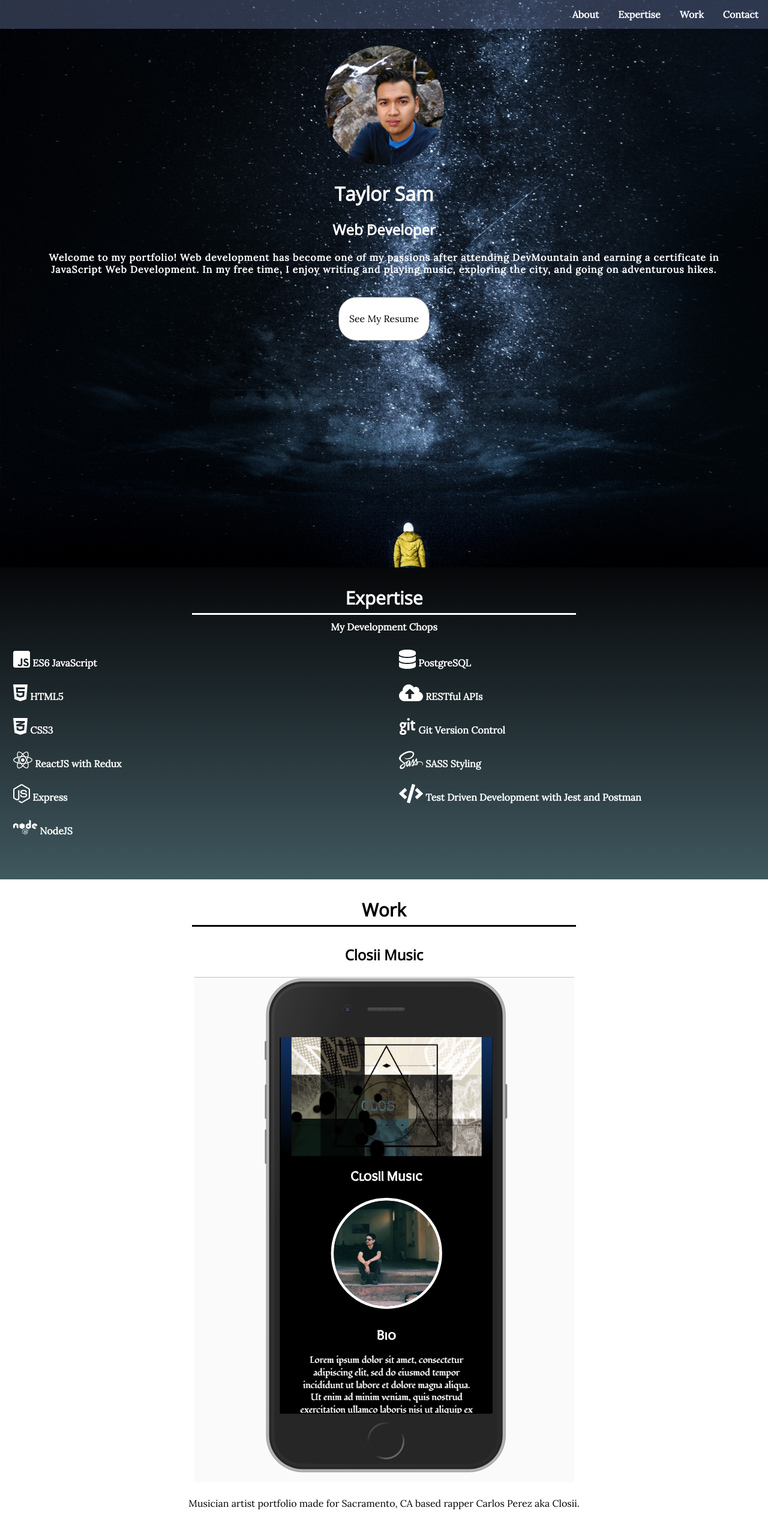
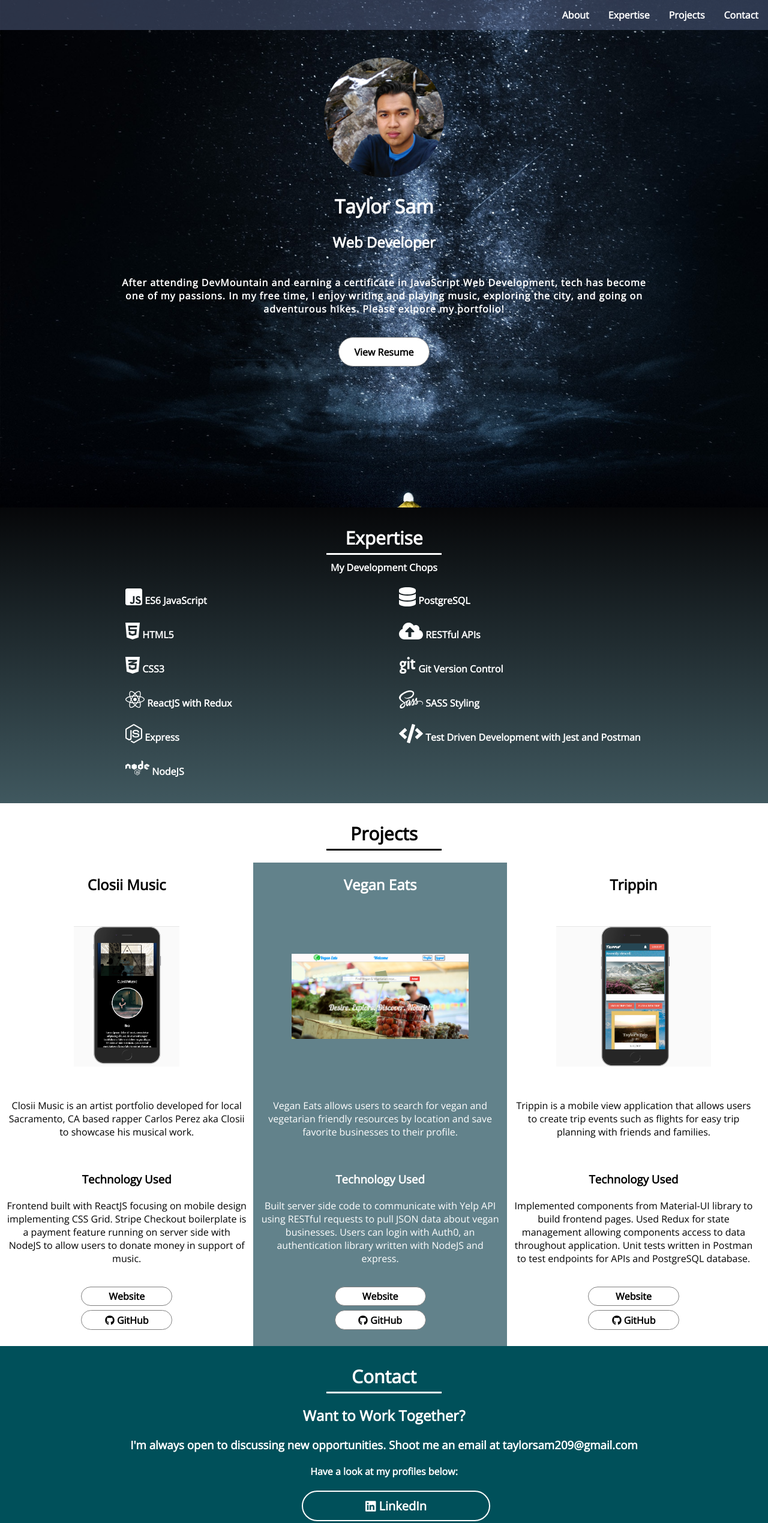
Before and after one commit to taylorsam209/personal-portfolio, a React (Create React App) app: page / in a window 1280 px wide. Shown: the top 2539 px of the page at 60% size. Built offline with nearby package versions, Linux system fonts and the light colour scheme; the HTML template or start-up script is replaced by a standard one.

Commit message:
Completed desktop view, and tablet view

```diff
--- a/src/App.css
+++ b/src/App.css
@@ -19,7 +19,7 @@ h1, h2 {
   list-style-type: none;
   margin: 0;
   padding: 0;
-  overflow: hidden;
+  /* overflow: hidden; */
 }
 
 .nav li {
@@ -49,11 +49,11 @@ h1, h2 {
   -webkit-transition: 0.5s; /* Safari */
   transition: 0.5s;
   border: solid 1px gray;
+  font-weight: bold;
 }
 
 .button:hover {
   color: white;
-  font-weight: bold;
   width: 160px;
   background: #1484ec;
 }
@@ -63,10 +63,16 @@ h1, h2 {
   width: 100vw;
 }
 
-#footer{
+#footer {
   padding-top: 20px;
   padding-bottom: 20px;
   height: auto;
   width: 100vw;
   background-color: rgb(34, 34, 34)
 }
+
+@media (min-width: 900px) {
+   .button {
+    padding: 1% 0;
+  }
+}
--- a/src/App.js
+++ b/src/App.js
@@ -13,7 +13,7 @@ class App extends Component {
         <div className='nav-container'>
           <ul className='nav'>
             <li><AnchorLink offset="46" href="#page4">Contact</AnchorLink></li>
-            <li><AnchorLink offset="46" href='#page3'>Work</AnchorLink></li>
+            <li><AnchorLink offset="46" href='#page3'>Projects</AnchorLink></li>
             <li><AnchorLink offset="46" href='#page2'>Expertise</AnchorLink></li>
             <li><AnchorLink offset="46" href='#page1'>About</AnchorLink></li>
           </ul>
--- a/src/components/About/About.css
+++ b/src/components/About/About.css
@@ -21,3 +21,22 @@
     font-weight: bold;
     letter-spacing: 1px;
 }
+
+@media (min-width: 700px) {
+    .bio-img{
+        margin-top: 50px;
+    }
+    .bio-description {
+        padding: 0 70px 20px 70px;
+    }
+}
+
+@media (min-width: 900px) {
+    .About {
+        height: 800px;
+    }
+
+    .bio-description {
+        padding: 20px 200px;
+    }
+}
--- a/src/components/About/About.js
+++ b/src/components/About/About.js
@@ -8,15 +8,18 @@ class About extends Component {
         return (
             <div className='About'>
 
-                    <img className="bio-img" src={profile} alt="Profile" />
+                <img className="bio-img" src={profile} alt="Profile" />
 
                 <h1>Taylor Sam</h1>
                 <h2>Web Developer</h2>
-                <p className="bio-description"> Welcome to my portfolio! Web development has become one of my passions
-                after attending DevMountain and earning a certificate in JavaScript Web Development.
-                In my free time, I enjoy writing and playing music, exploring the city, and going on
-                adventurous hikes. </p>
-                <a href={resume} style={{ textDecoration: "none" }} target="blank"><div className="button">See My Resume</div></a>
+                <p className="bio-description">
+                    After attending DevMountain and earning a certificate in
+                    JavaScript Web Development, tech has become one of my passions.
+                    In my free time, I enjoy writing and playing music, exploring
+                    the city, and going on adventurous hikes.
+                    Please exlpore my portfolio!
+                </p>
+                <a href={resume} style={{ textDecoration: "none" }} target="blank"><div className="button">View Resume</div></a>
 
             </div>
         )
--- a/src/components/Contact/Contact.css
+++ b/src/components/Contact/Contact.css
@@ -21,13 +21,30 @@
 }
 
 .Contact ul li {
+    width: 50%;
+    border: solid 2px white;
     font-weight: bold;
     font-size: 20px;
-    margin-bottom: 5px;
-    margin-top: 5px;
+    margin: 7px auto 7px auto;
     transition: 0.75s;
+    border-radius: 20px;
 }
 
 .Contact ul li:hover {
     font-size: 23px;
 }
+
+@media (min-width: 700px) {
+    .Contact ul li {
+        width: 25%;
+        padding-top:10px;
+        padding-bottom: 10px;
+        border-radius: 30px;
+    }
+}
+
+@media (min-width: 999px) {
+    .Contact h1 {
+        width: 15%;
+    }
+}
--- a/src/components/Expertise/Expertise.css
+++ b/src/components/Expertise/Expertise.css
@@ -2,7 +2,6 @@
     width: 100vw;
     height: 500px;
     padding-bottom: 20px;
-    /* border: 2px solid rgb(196, 211, 181); */
     background: linear-gradient(rgb(6, 7, 9), rgb(64, 88, 95));
 }
 
@@ -35,3 +34,24 @@
 list-style: none;
 padding: 12px;
 }
+
+@media (min-width: 700px) {
+  .Expertise h1 {
+      width: 25%;
+  }
+
+  .tech-container {
+      margin: 10px auto;
+    width: 70%;
+  }
+}
+
+@media (min-width: 999px) {
+    .Expertise {
+        height: auto;
+    }
+
+    .Expertise h1 {
+        width: 15%;
+    }
+  }
--- a/src/components/Projects/Projects.css
+++ b/src/components/Projects/Projects.css
@@ -42,3 +42,55 @@
     color: white;
     background: rgb(98, 130, 139);
 }
+
+@media (min-width: 700px) {
+    .Projects h1 {
+        width: 25%;
+    }
+
+    .work-container img {
+        width: 50%;
+    }
+    .work-container p {
+        padding: 5px 70px;
+    }
+  }
+
+  @media (min-width: 999px) {
+    .Projects h1 {
+        width: 15%;
+        margin-bottom: 20px;
+    }
+
+    .flexbox-wrap {
+        display: flex;
+        flex-direction: row;
+    }
+
+    .work-container {
+        width: 33%;
+    }
+
+    .img-container {
+        height: 300px;
+        display: flex;
+        justify-content: center;
+        align-items: center;
+    }
+
+    .img-container img {
+        width: auto;
+        max-height: 78%;
+    }
+
+      .work-container p {
+
+          font-size: 1em;
+        padding: 5px 10px;
+        height: 100px;
+      }
+
+      .tech-description {
+          height: 125px !important;
+      }
+  }
--- a/src/components/Projects/Projects.js
+++ b/src/components/Projects/Projects.js
@@ -16,47 +16,59 @@ class Projects extends Component {
 
         return (
             <div className='Projects'>
-                <h1>Work</h1>
+                <h1>Projects</h1>
+                <div className="flexbox-wrap">
                     <div className="work-container closii-music">
                         <h2>Closii Music</h2>
+                        <div className="img-container" >
                             <img src={closiiMusic} alt="closii music" />
-                    <p>Musician artist portfolio made for Sacramento, CA based rapper Carlos Perez aka Closii.</p>
+                        </div>
+                        <p>Closii Music is an artist portfolio developed for local Sacramento, CA
+                            based rapper Carlos Perez aka Closii to showcase his musical work.</p>
                         <h3>Technology Used</h3>
-                    <p>• Frontend built with ReactJS focusing on mobile responsive design implementing CSS Grid.
-• Stripe Checkout boilerplate running on server side with NodeJS to enable donation payment feature.
+                        <p className="tech-description">Frontend built with ReactJS focusing on mobile design implementing
+                            CSS Grid. Stripe Checkout boilerplate is a payment feature running on server
+                            side with NodeJS to allow users to donate money in support of music.
                     </p>
                         <a href="http://closiimusic.com" style={{ textDecoration: "none" }} target="blank"><div className="button">Website</div></a>
                         <a href="https://github.com/taylorsam209/closii-artist-portfolio" style={{ textDecoration: "none" }} target="blank">
-                        <div className="button"><i className="fab fa-github"></i> GitHub</div></a>
+                            <div className="button span"><i className="fab fa-github"></i> GitHub</div></a>
                     </div>
 
                     <div className="work-container vegan-eats">
                         <h2>Vegan Eats</h2>
+                        <div className="img-container" >
                             <img src={veganEats} alt="vegan eats" />
-                    <p>A single page application that allows users to search for vegan and vegetarian friendly resources by location.
-                        Search results include restaurants, grocery stores, and farmers markets.
-                        Users can login with Auth0 and save their favorite businesses which can be viewed in their profile.</p>
+                        </div>
+                        <p>Vegan Eats allows users to search for vegan and vegetarian friendly
+                            resources by location and save favorite businesses to their profile.
+                                </p>
                         <h3>Technology Used</h3>
-                    <p>• Built server side code to communicate with Yelp API using RESTful requests to pull JSON data about vegan businesses.
-                        • Users can login with Auth0, an authentication library written with NodeJS and express.
+                        <p className="tech-description">Built server side code to communicate with Yelp API using RESTful
+                            requests to pull JSON data about vegan businesses. Users can login with
+                            Auth0, an authentication library written with NodeJS and express.
                     </p>
                         <a href="http://veganeats.life" style={{ textDecoration: "none" }} target="blank"><div className="button">Website</div></a>
                         <a href="https://github.com/taylorsam209/personal-project" style={{ textDecoration: "none" }} target="blank">
-                        <div className="button"><i className="fab fa-github"></i> GitHub</div></a>
+                            <div className="button span"><i className="fab fa-github"></i> GitHub</div></a>
                     </div>
 
                     <div className="work-container trippin-online">
                         <h2>Trippin</h2>
+                        <div className="img-container">
                             <img src={trippin} alt="trippin" />
-                    <p>Group project mobile view application that allows for easy trip planning with friends and families.</p>
+                        </div>
+                        <p> Trippin is a mobile view application that allows users to create
+                            trip events such as flights for easy trip planning with friends and families.</p>
                         <h3>Technology Used</h3>
-                    <p>• Implemented card components from Material-UI library to build frontend pages.
-                        • Created Redux action builders for state management allowing multiple react components access to data throughout application.
-                        • Backend Unit Testing written in Postman Collections to test REST requests to Yelp API and PostgreSQL database.
+                        <p className="tech-description">Implemented components from Material-UI library to build frontend pages.
+                           Used Redux for state management allowing components access to data throughout application. Unit tests
+                            written in Postman to test endpoints for APIs and PostgreSQL database.
                     </p>
                         <a href="http://trippinonline.com" style={{ textDecoration: "none" }} target="blank"><div className="button">Website</div></a>
                         <a href="https://github.com/Vacation-Application/vacation" style={{ textDecoration: "none" }} target="blank">
-                        <div className="button"><i className="fab fa-github"></i> GitHub</div></a>
+                            <div className="button span"><i className="fab fa-github"></i> GitHub</div></a>
+                    </div>
                 </div>
 
             </div>
--- a/src/index.css
+++ b/src/index.css
@@ -3,5 +3,5 @@
 body {
   margin: 0;
   padding: 0;
-  font-family: "Lora", serif;
+  font-family: "Open Sans", sans-serif;
 }
```
Lines whose indentation alone changed are shown as unchanged.
